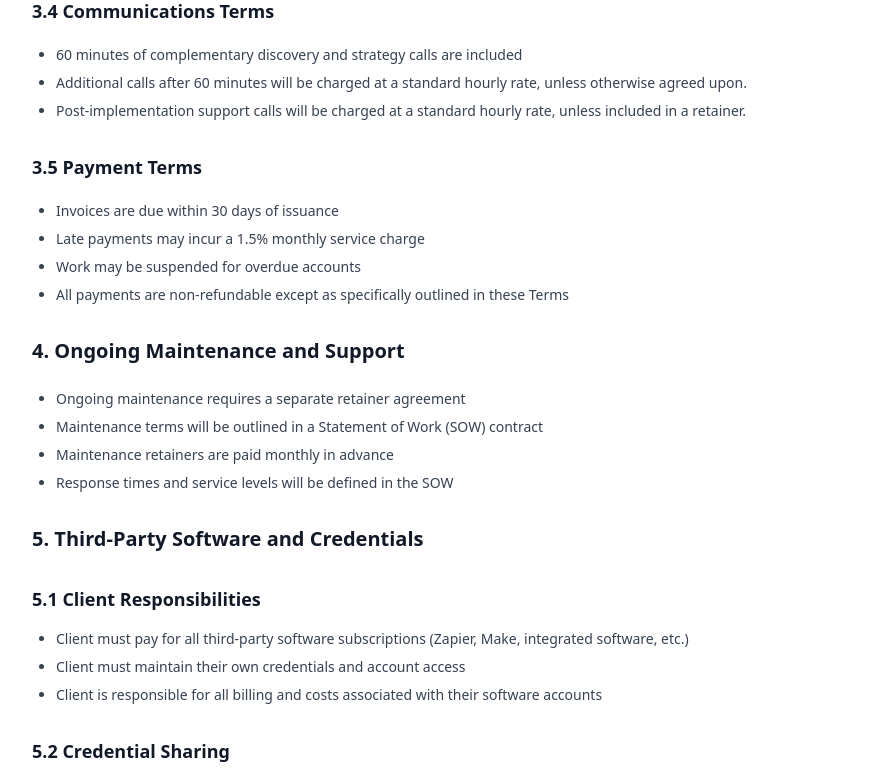
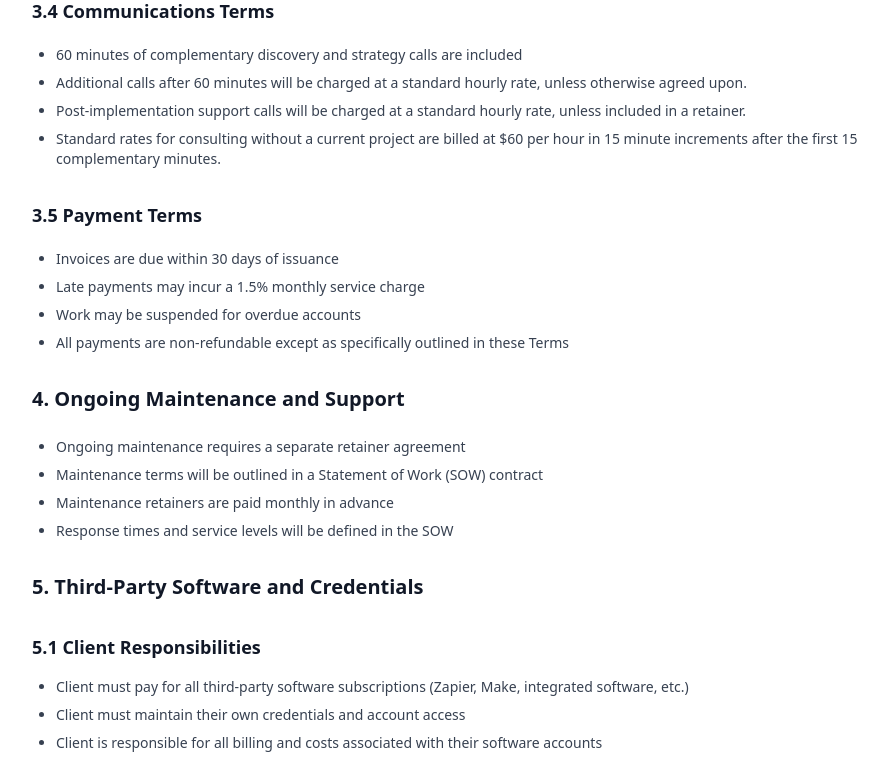
Before and after one commit to allene-norton/nor-app-home, a Next.js app: page /terms in a window 1280 px wide. Shown: the part 1360-2143 px from the top of the page, without its empty margins (160-1048 px from the left). Built offline with nearby package versions, Linux system fonts and the light colour scheme; a web font is replaced by a local one.

Commit message:
terms calls

```diff
--- a/src/app/terms/page.tsx
+++ b/src/app/terms/page.tsx
@@ -78,6 +78,7 @@ export default function TermsPage() {
                   <li>60 minutes of complementary discovery and strategy calls are included</li>
                   <li>Additional calls after 60 minutes will be charged at a standard hourly rate, unless otherwise agreed upon.</li>
                   <li>Post-implementation support calls will be charged at a standard hourly rate, unless included in a retainer. </li>
+                  <li>Standard rates for consulting without a current project are billed at $60 per hour in 15 minute increments after the first 15 complementary minutes.</li>
                 </ul>
               </div>
 
@@ -257,6 +258,7 @@ export default function TermsPage() {
                 <ul className="list-disc pl-6 space-y-2 text-sm">
                   <li>We will respond to communications within 2 business days</li>
                   <li>Urgent issues will be addressed based on maintenance agreement terms</li>
+                  <li>If no maintenance agreement is in place, maintenance updates will be billed at half the standard rate for the nature of the work as outlined in the initial SOW.</li>
                 </ul>
               </div>
             </section>
```
